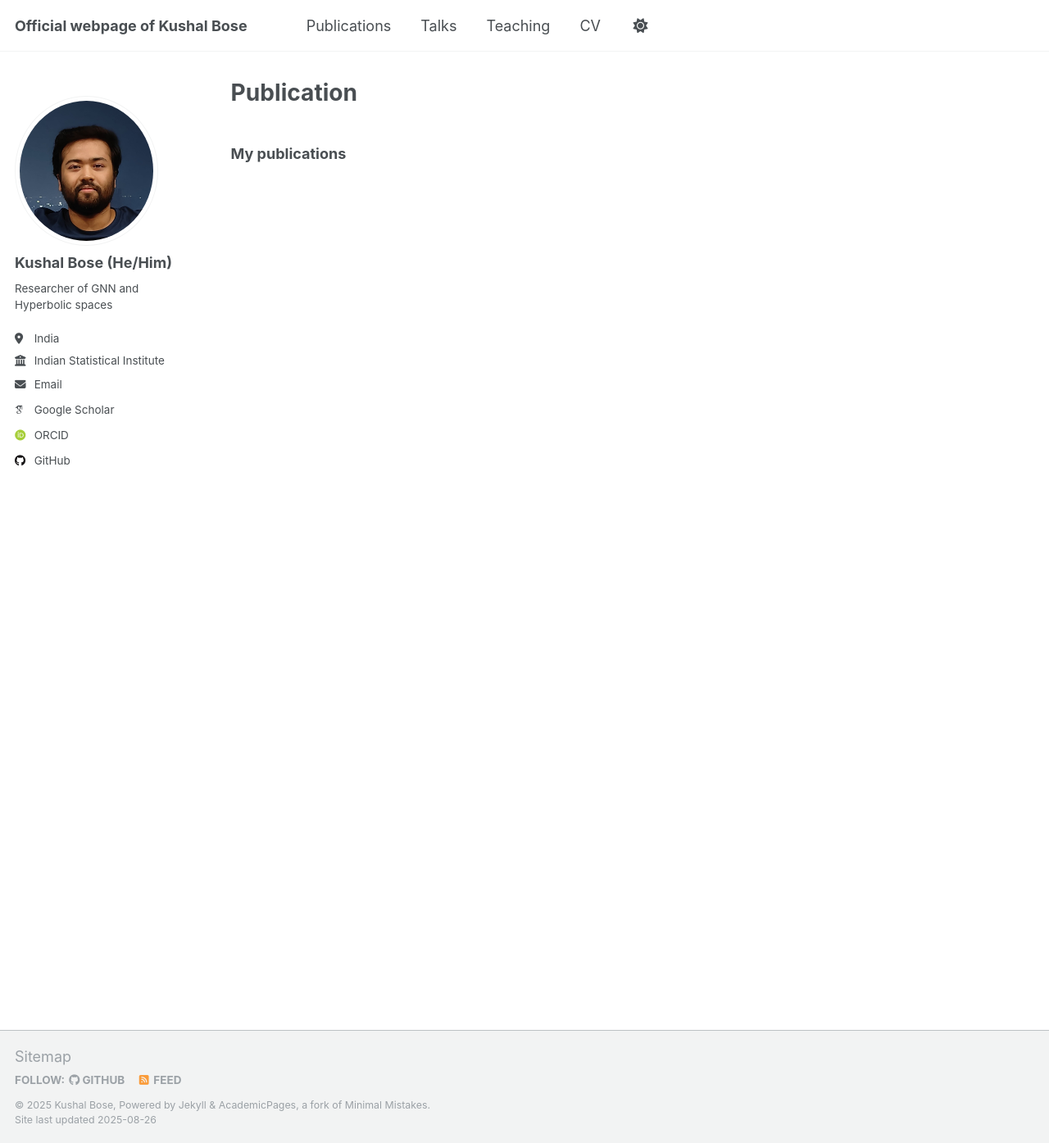
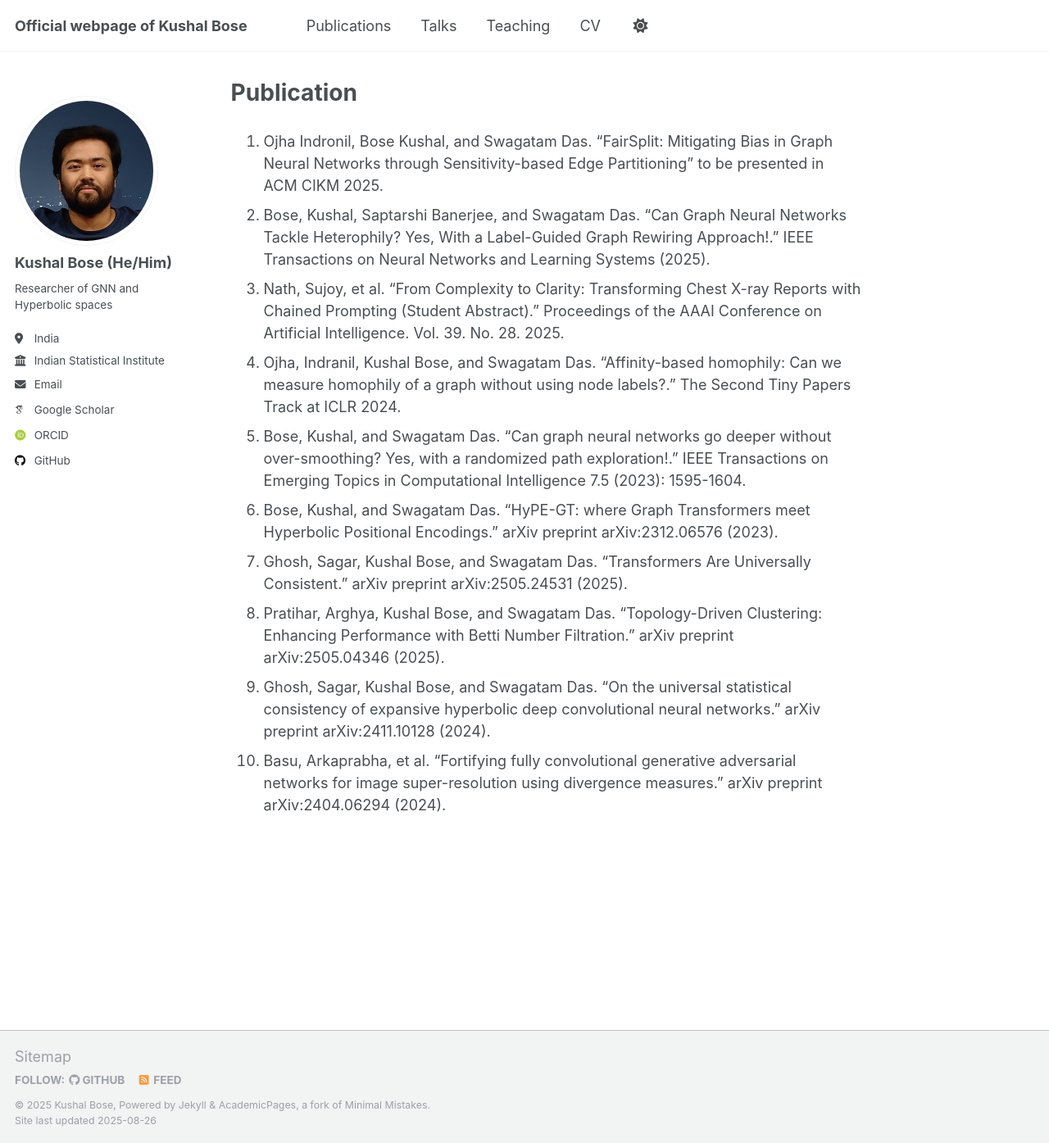
Before and after one commit to kushalbose92/kushalbose92.github.io, a Jekyll site: the page built from _pages/mypub.md, in a window 1280 px wide and 1395 px high. Shown: the whole window at 82% size. Built offline with Jekyll 4.4.1, drawn with Linux system fonts in a browser that asks for light colours; some web fonts are replaced; a script that is not in the unit is left out.

Commit message:
Update mypub.md

```diff
--- a/_pages/mypub.md
+++ b/_pages/mypub.md
@@ -5,4 +5,13 @@ author_profile: true
 ---
 
 
-### My publications
+1. Ojha Indronil, Bose Kushal, and Swagatam Das. "FairSplit: Mitigating Bias in Graph Neural Networks through Sensitivity-based Edge Partitioning" to be presented in ACM CIKM 2025.
+2. Bose, Kushal, Saptarshi Banerjee, and Swagatam Das. "Can Graph Neural Networks Tackle Heterophily? Yes, With a Label-Guided Graph Rewiring Approach!." IEEE Transactions on Neural Networks and Learning Systems (2025).
+3. Nath, Sujoy, et al. "From Complexity to Clarity: Transforming Chest X-ray Reports with Chained Prompting (Student Abstract)." Proceedings of the AAAI Conference on Artificial Intelligence. Vol. 39. No. 28. 2025.
+4. Ojha, Indranil, Kushal Bose, and Swagatam Das. "Affinity-based homophily: Can we measure homophily of a graph without using node labels?." The Second Tiny Papers Track at ICLR 2024.
+5. Bose, Kushal, and Swagatam Das. "Can graph neural networks go deeper without over-smoothing? Yes, with a randomized path exploration!." IEEE Transactions on Emerging Topics in Computational Intelligence 7.5 (2023): 1595-1604.
+6. Bose, Kushal, and Swagatam Das. "HyPE-GT: where Graph Transformers meet Hyperbolic Positional Encodings." arXiv preprint arXiv:2312.06576 (2023).
+7. Ghosh, Sagar, Kushal Bose, and Swagatam Das. "Transformers Are Universally Consistent." arXiv preprint arXiv:2505.24531 (2025).
+8. Pratihar, Arghya, Kushal Bose, and Swagatam Das. "Topology-Driven Clustering: Enhancing Performance with Betti Number Filtration." arXiv preprint arXiv:2505.04346 (2025).
+9. Ghosh, Sagar, Kushal Bose, and Swagatam Das. "On the universal statistical consistency of expansive hyperbolic deep convolutional neural networks." arXiv preprint arXiv:2411.10128 (2024).
+10. Basu, Arkaprabha, et al. "Fortifying fully convolutional generative adversarial networks for image super-resolution using divergence measures." arXiv preprint arXiv:2404.06294 (2024).
```
